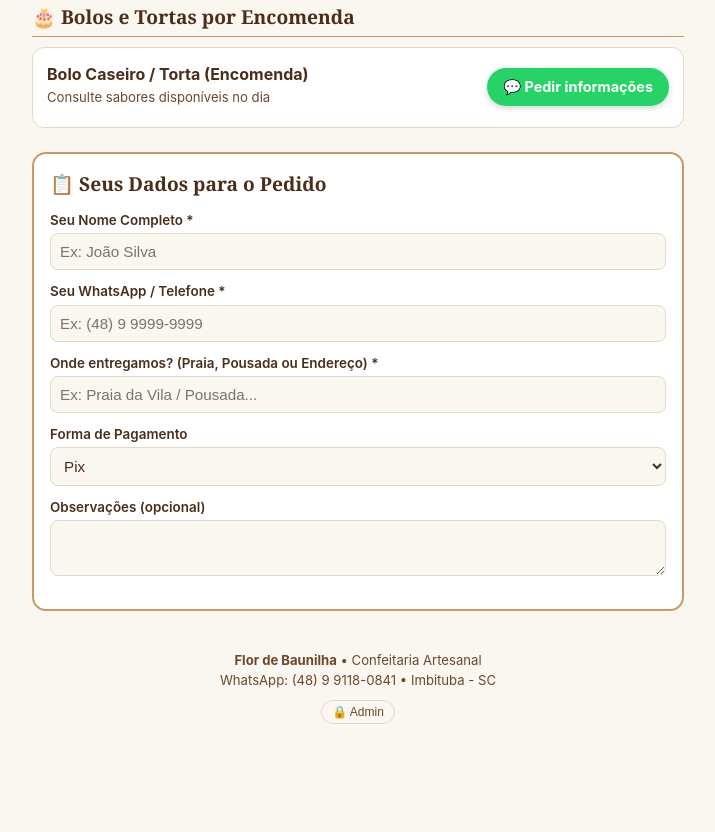
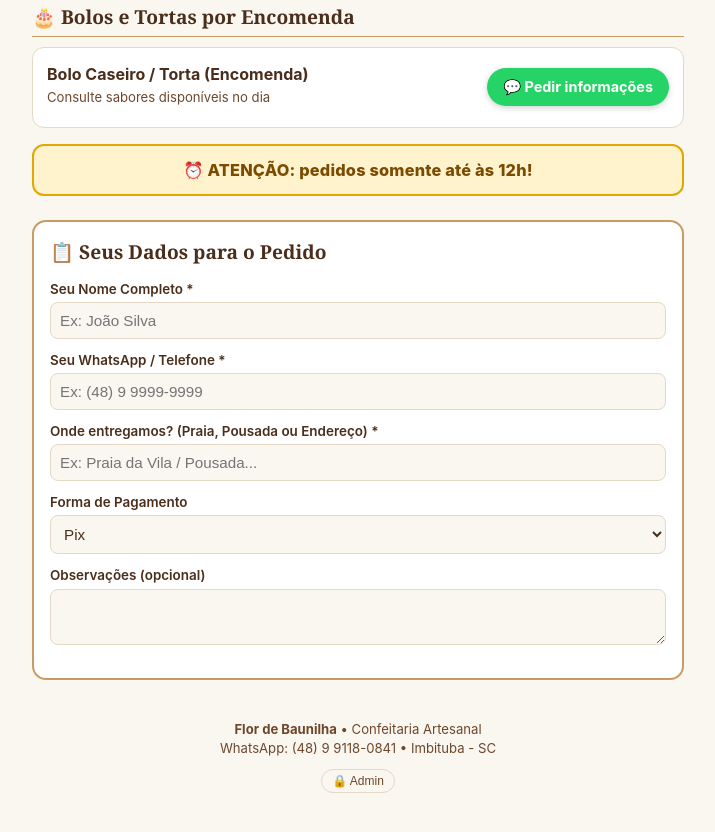
Before and after one commit to alasexpress25-netizen/flordeVainilla-, a plain HTML site: page index.html in a window 1280 px wide. Shown: the part 1182-2014 px from the top of the page, without its empty margins (282-997 px from the left). Drawn offline with nearby package versions, Linux system fonts and the light colour scheme; no server answers.

Commit message:
Add files via upload

```diff
--- a/index.html
+++ b/index.html
@@ -135,6 +135,11 @@
     .sch-admin-row { border: 1px solid var(--border); border-radius: 8px; padding: 8px; margin-bottom: 8px; background: var(--bg); }
     .sch-admin-row label.sch-check { display: flex; align-items: center; gap: 8px; font-weight: 700; font-size: 0.92rem; }
     .sch-admin-row input[type="text"] { width: 100%; padding: 5px; margin-top: 4px; }
+    .order-notice {
+      margin-top: 16px; padding: 12px 14px; text-align: center;
+      background: #FFF3CD; border: 2px solid #E0A800; border-radius: 12px;
+      color: #7A4B00; font-weight: 800; font-size: 1.02rem; letter-spacing: 0.2px;
+    }
     .floating-bar {
       position: fixed; bottom: 0; left: 0; right: 0; background: var(--brown); color: #FFF;
       padding: 12px 16px; display: flex; justify-content: space-between; align-items: center;
@@ -288,6 +293,8 @@
     <p class="sch-sub" data-pt="Confira onde e quando estaremos. Escolha o dia no formulário abaixo." data-es="Mirá dónde y cuándo vamos a estar. Elegí el día en el formulario de abajo.">Confira onde e quando estaremos. Escolha o dia no formulário abaixo.</p>
     <div id="schedule-list"></div>
   </div>
+
+  <div class="order-notice" id="order-notice" data-pt="⏰ ATENÇÃO: pedidos somente até às 12h!" data-es="⏰ ¡ATENCIÓN: pedidos solo hasta las 12 hs!">⏰ ATENÇÃO: pedidos somente até às 12h!</div>
 
   <div class="checkout-box" id="checkout-section">
     <h2 data-pt="📋 Seus Dados para o Pedido" data-es="📋 Tus Datos para el Pedido">📋 Seus Dados para o Pedido</h2>
```
